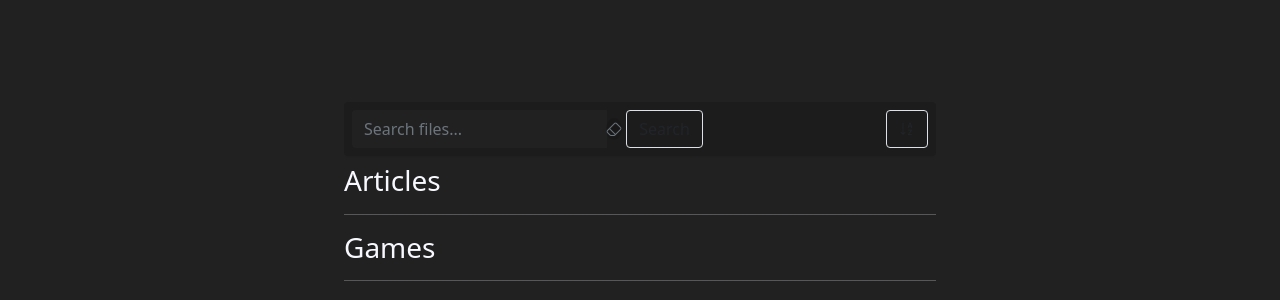
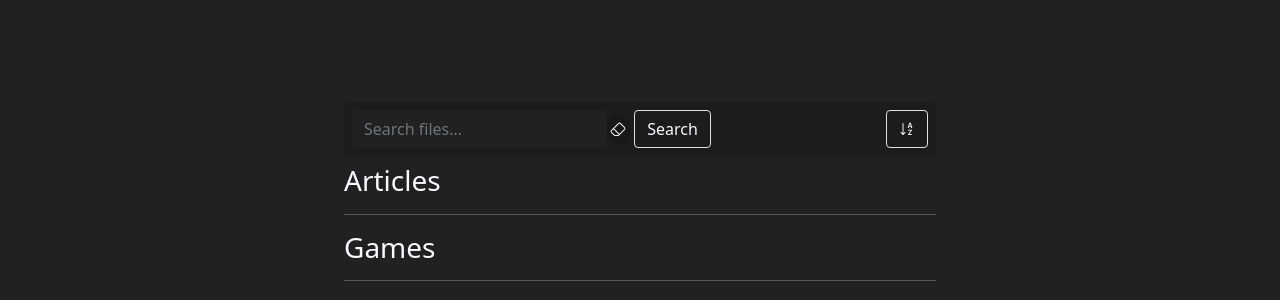
Before and after one commit to davemcdowell/portfolio, a Jekyll site: the page built from downloads.html, in a window 1280 px wide and 900 px high, scrolled down 729 px. Shown: the part 150-450 px from the top of the window. Built offline with Jekyll 4.4.1, drawn with Linux system fonts in a browser that asks for light colours; nearby versions of some CDN libraries.

Commit message:
Update downloads.html

```diff
--- a/downloads.html
+++ b/downloads.html
@@ -18,12 +18,12 @@ css-files:
                     <div class="input-group">
                       <input id="search-input" type="text" class="form-control border-end-0" placeholder="Search files..." aria-label="Search files..." aria-describedby="search-btn" autocomplete="off">
                       <div class="input-group-append">
-                        <button id="clear-search" class="btn btn-icon" type="button"><span class="icon-bg-sm rounded-circle"><i class="bi bi-eraser icon-1x"></i></span></button>
-                        <button id="search-btn" class="btn border" type="button" data-ascending="true">Search</button>
+                        <button id="clear-search" class="btn btn-icon txt-color-default" type="button"><span class="icon-bg-sm p-1 rounded-circle"><i class="bi bi-eraser icon-1x"></i></span></button>
+                        <button id="search-btn" class="btn border txt-color-default" type="button" data-ascending="true">Search</button>
                       </div>
                     </div>
                   </form>
-                  <button id="sort-az" class="btn border" type="button"><i class="bi bi-sort-alpha-down"></i></button>
+                  <button id="sort-az" class="btn border txt-color-default" type="button"><i class="bi bi-sort-alpha-down"></i></button>
               </nav>
               {%- for category in site.data.downloads.files -%}
               <h3>{{ category.group }}</h3>
```
